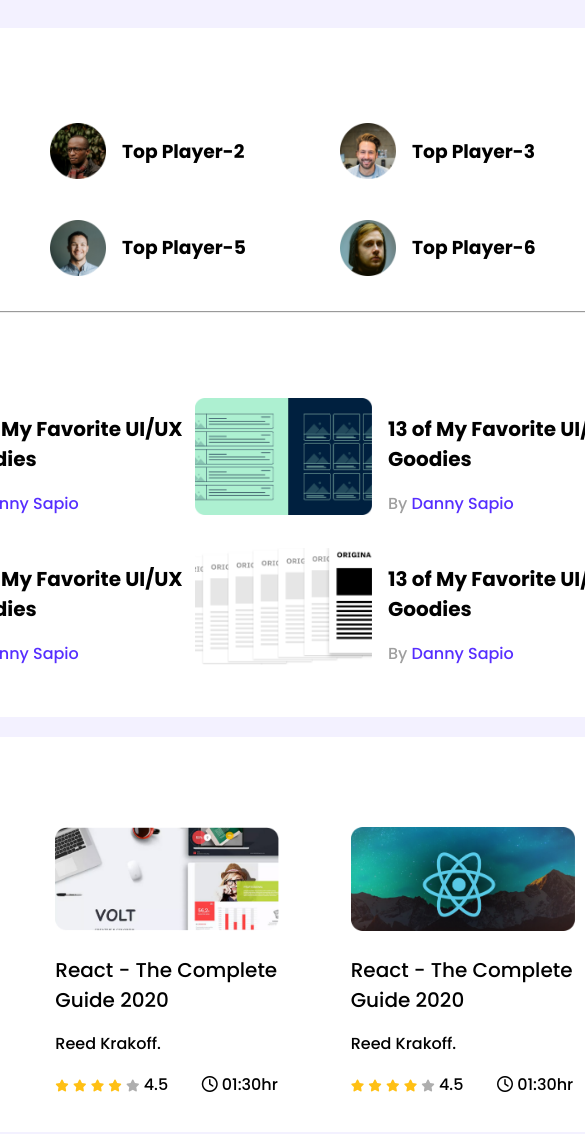
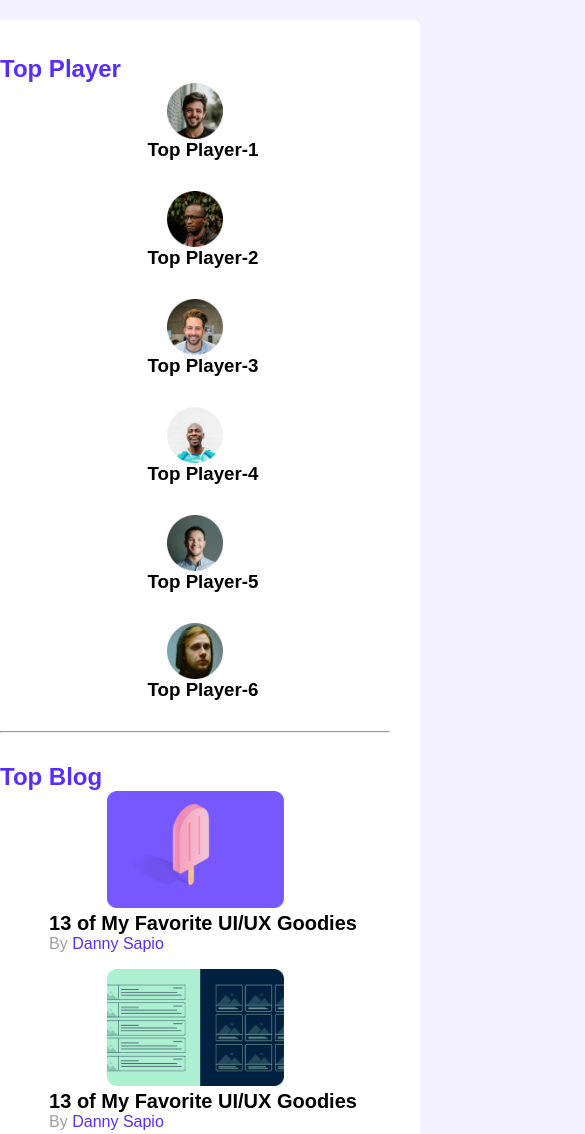
Before and after one commit to latifsagor/leader-board, a plain HTML site: page index.html in a window 390 px wide. Shown: the top 1134 px of the page, 585 px wide, since content can reach past the window. Drawn offline with Linux system fonts and the light colour scheme.

Commit message:
media queries

```diff
--- a/css/style.css
+++ b/css/style.css
@@ -1,3 +1,8 @@
+*{
+    margin: 0;
+    padding: 0;
+}
+
 /* google fonts */
 @import url('https://fonts.googleapis.com/css2?family=Poppins:wght@300;500;700&display=swap');
 
@@ -53,9 +58,9 @@ body{
     top blog style
 ------------------*/
 
-.top-blogs{
+/* .top-blogs{
 
-}
+} */
 
 .blogs{
     display: grid;
@@ -99,27 +104,27 @@ body{
     grid-column-gap: 16px;
 }
 
-.course{
+/* .course{
 
-}
+} */
 
 .courses-banner img{
     width: 224px;
     height: 104px;
 }
 
-.courses-details{
+/* .courses-details{
 
-}
+} */
 
 .courses-title{
     font-size: 20px;
     font-weight: 500;
 }
 
-.courses-author{
+/* .courses-author{
 
-}
+} */
 
 .courses-info{
     display: flex;
@@ -140,3 +145,31 @@ body{
 .courses-duration{
     margin-left: 12%;
 }
+
+/* --------------
+Media Queries
+-----------------*/
+
+/* Mobile device */
+@media only screen and (max-width: 688px) {
+    .container{
+        width: 100%;
+    }
+    .players, .blogs, .courses {
+        grid-template-columns: repeat(1, 1fr);
+    }
+
+    .player, .blog{
+        flex-direction: column;
+        align-items: center;
+    }
+}
+
+@media only screen and (min-width: 689px) and (max-width: 992px) {
+    .container{
+        width: 100%;
+    }
+    .players, .courses{
+        grid-template-columns: repeat(2, 1fr);
+    }
+}
```
